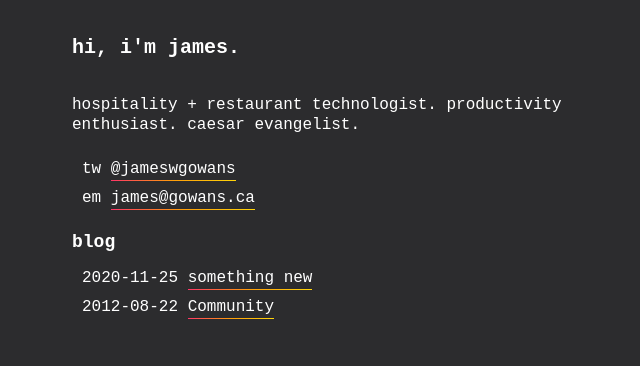
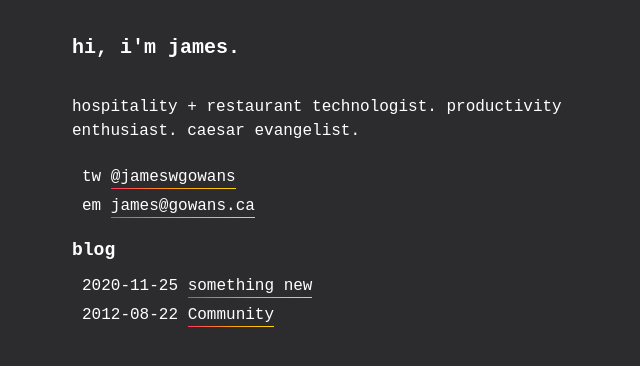
Before and after one commit to jamesgowans/jamesgowans.github.io, a Jekyll site: the page built from index.md, in a window 1280 px wide. Shown: the top 366 px of the page, without its empty margins (0-640 px from the left). Built offline with Jekyll 4.4.1, drawn with Linux system fonts in a browser that asks for light colours.

Commit message:
increase line height

```diff
--- a/_includes/head.html
+++ b/_includes/head.html
@@ -8,7 +8,7 @@
 
 		html {background: #2c2c2e;}
 
-		p {line-height: 20px; margin-bottom: 24px; font-size: 16px; color: #fff;}
+		p {line-height: 24px; margin-bottom: 24px; font-size: 16px; color: #fff;}
 		h1 {font-size: 20px; color: #fff; margin-top: 36px; margin-bottom: 36px;}
 		h2 {font-size: 18px; margin-top: 24px; font-weight: bold; color: #fff;}
 		ul, li {list-style: none; padding-inline-start: 5px; margin-bottom: 9px; line-height: 20px; font-size: 16px; color: #fff;}
```
